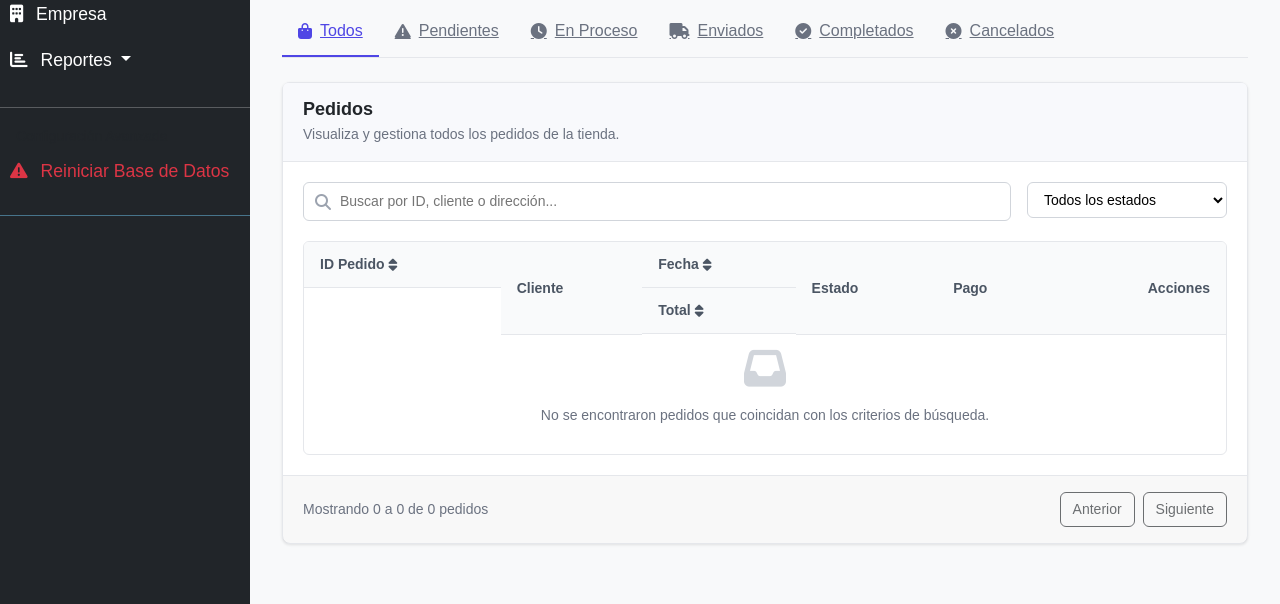
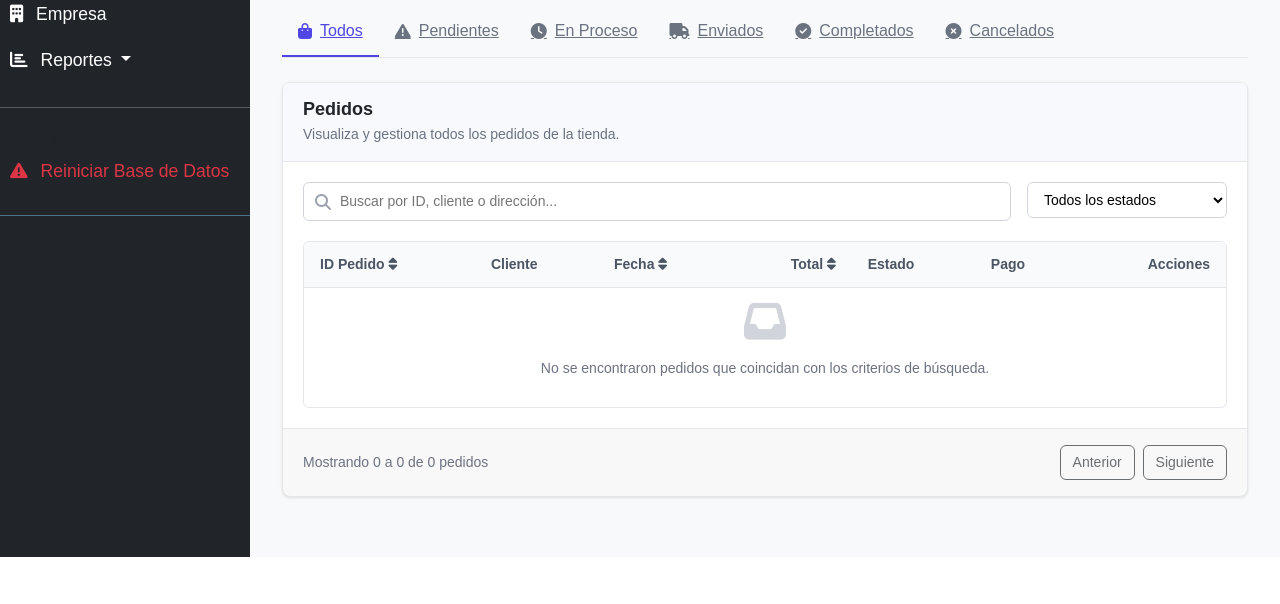
Before and after one commit to vtobarc/TECHSOLUTIONS, a Django app: page /orders/ in a window 1280 px wide. Shown: the part 343-947 px from the top of the page. After the commit the page ends 900 px from the top, so only its background shows below. Run offline with Django 5.2, Linux system fonts and the light colour scheme; the visitor is signed in with stand-in values (Sample User, id 1); data that the repository does not hold is empty.

Commit message:
Update order_list.html

```diff
--- a/Tech/templates/orders/order_list.html
+++ b/Tech/templates/orders/order_list.html
@@ -322,7 +322,7 @@
 
     .sortable {
         cursor: pointer;
-        display: flex;
+        display: table-cell;
         align-items: center;
         gap: 4px;
     }
```
